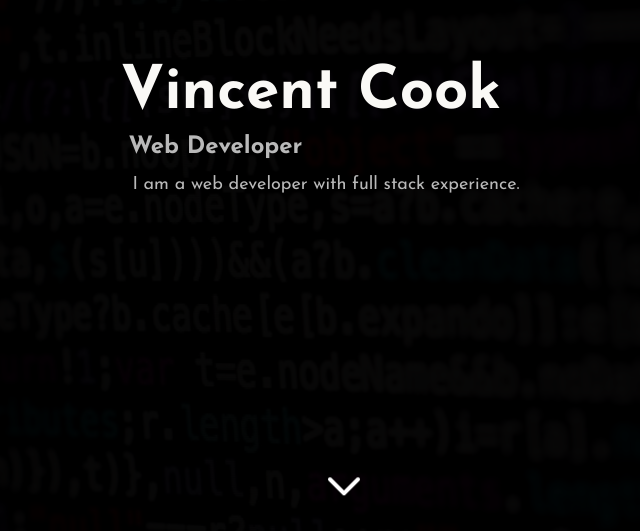
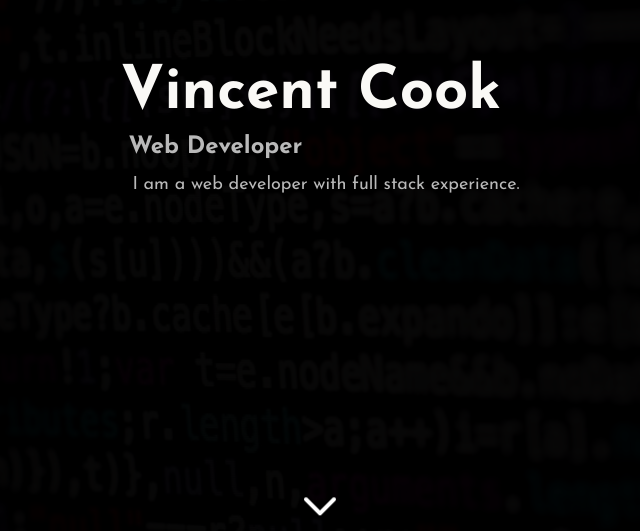
Before and after one commit to Vinzent786/Vincent-Portfolio, a React (Vite) app: page / in a window 1280 px wide. Shown: the part 269-800 px from the top of the page, without its empty margins (320-960 px from the left). Built offline with nearby package versions, Linux system fonts and the light colour scheme.

Commit message:
Fixed visual down arrow bug in home page

```diff
--- a/src/Components/Home.jsx
+++ b/src/Components/Home.jsx
@@ -9,14 +9,12 @@ function DownArrow() {
             viewBox="0 0 24 24"
             className="
                 w-12 h-12
-                absolute
-                bottom-5
                 animate-bounce
                 motion-reduce:animate-none
                 stroke-current text-[#fff]
                 transition-all duration-200
                 hover:cursor-pointer
-                hover:stroke-link-hover-dark
+                hover:stroke-nav-link-hover-dark
             "
         >
             <path
```
